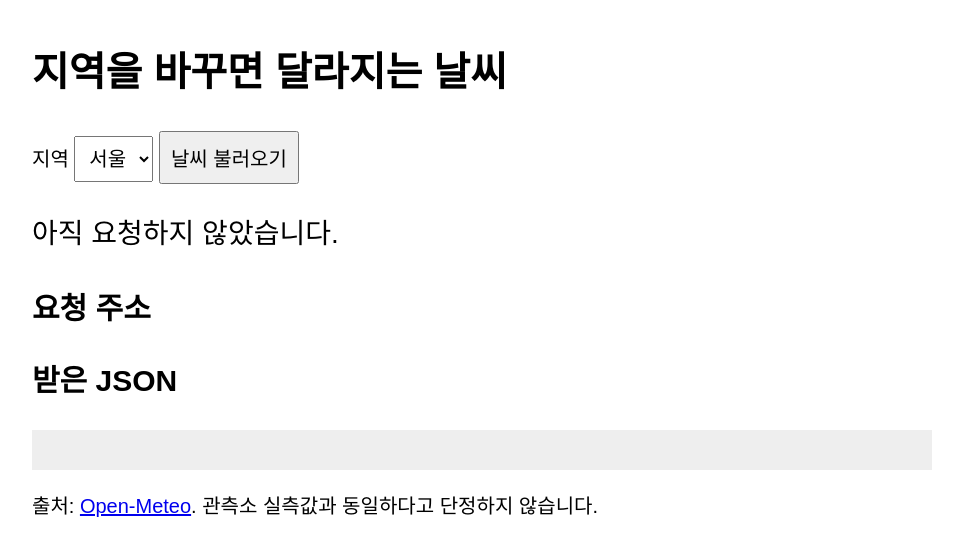
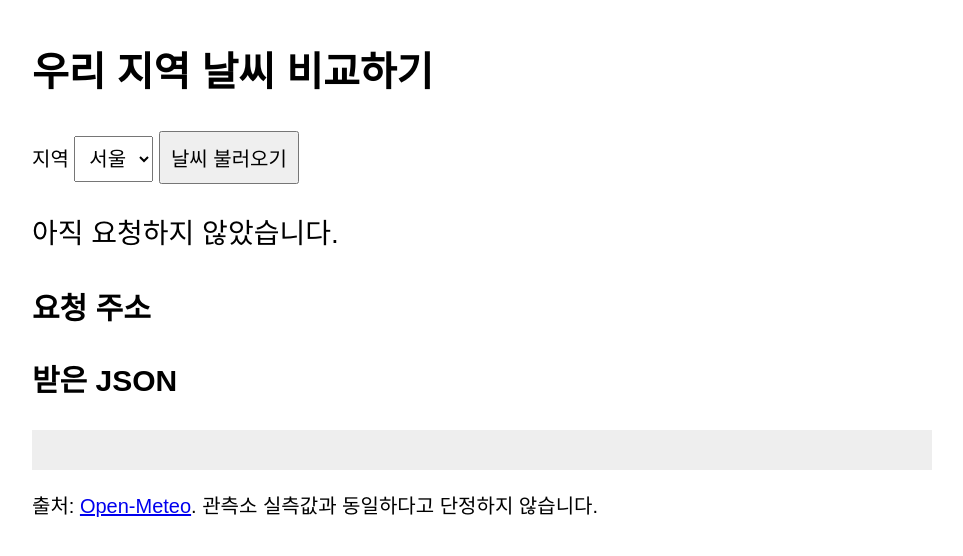
Before and after one commit to d20261503-alt/teacher-vibe-lab, a plain HTML site: page weather.html in a window 1280 px wide. Shown: the whole page, without its empty margins (158-1121 px from the left). Drawn offline with Linux system fonts and the light colour scheme.

Commit message:
Change weather heading for automatic deployment lesson

```diff
--- a/weather.html
+++ b/weather.html
@@ -1 +1 @@
-<!doctype html><html lang="ko"><meta charset="utf-8"><title>날씨 API 실습</title><style>body{font:20px/1.6 sans-serif;max-width:900px;margin:40px auto}button,select{font-size:20px;padding:10px}pre{white-space:pre-wrap;background:#eee;padding:20px}#result{font-size:28px}</style><h1>지역을 바꾸면 달라지는 날씨</h1><label>지역 <select id="city"><option value="37.57,126.98">서울</option><option value="35.18,129.08">부산</option></select></label> <button id="load">날씨 불러오기</button><p id="result">아직 요청하지 않았습니다.</p><h2>요청 주소</h2><p id="url"></p><h2>받은 JSON</h2><pre id="json"></pre><p>출처: <a href="https://open-meteo.com/">Open-Meteo</a>. 관측소 실측값과 동일하다고 단정하지 않습니다.</p><script>document.querySelector('#load').onclick=async()=>{const [latitude,longitude]=document.querySelector('#city').value.split(',');const url='https://api.open-meteo.com/v1/forecast?latitude='+latitude+'&longitude='+longitude+'&current=temperature_2m&timezone=Asia%2FSeoul';document.querySelector('#url').textContent=url;document.querySelector('#result').textContent='불러오는 중';try{const r=await fetch(url);if(!r.ok)throw Error('HTTP '+r.status);const data=await r.json();document.querySelector('#json').textContent=JSON.stringify(data,null,2);document.querySelector('#result').textContent=data.current.time+' 기온 '+data.current.temperature_2m+' '+data.current_units.temperature_2m;}catch(e){document.querySelector('#result').textContent='오류: '+e.message;}};</script></html>
+<!doctype html><html lang="ko"><meta charset="utf-8"><title>날씨 API 실습</title><style>body{font:20px/1.6 sans-serif;max-width:900px;margin:40px auto}button,select{font-size:20px;padding:10px}pre{white-space:pre-wrap;background:#eee;padding:20px}#result{font-size:28px}</style><h1>우리 지역 날씨 비교하기</h1><label>지역 <select id="city"><option value="37.57,126.98">서울</option><option value="35.18,129.08">부산</option></select></label> <button id="load">날씨 불러오기</button><p id="result">아직 요청하지 않았습니다.</p><h2>요청 주소</h2><p id="url"></p><h2>받은 JSON</h2><pre id="json"></pre><p>출처: <a href="https://open-meteo.com/">Open-Meteo</a>. 관측소 실측값과 동일하다고 단정하지 않습니다.</p><script>document.querySelector('#load').onclick=async()=>{const [latitude,longitude]=document.querySelector('#city').value.split(',');const url='https://api.open-meteo.com/v1/forecast?latitude='+latitude+'&longitude='+longitude+'&current=temperature_2m&timezone=Asia%2FSeoul';document.querySelector('#url').textContent=url;document.querySelector('#result').textContent='불러오는 중';try{const r=await fetch(url);if(!r.ok)throw Error('HTTP '+r.status);const data=await r.json();document.querySelector('#json').textContent=JSON.stringify(data,null,2);document.querySelector('#result').textContent=data.current.time+' 기온 '+data.current.temperature_2m+' '+data.current_units.temperature_2m;}catch(e){document.querySelector('#result').textContent='오류: '+e.message;}};</script></html>
```
